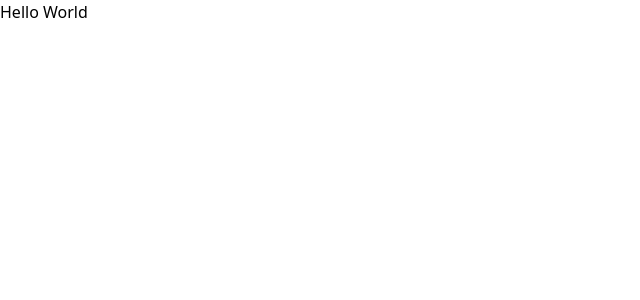
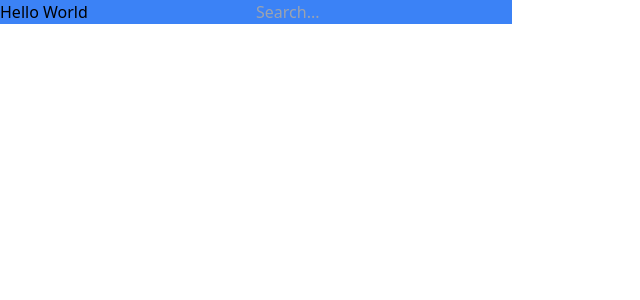
Before and after one commit to UshanAlwis98/React-Practicals, a React (Vite) app in the folder Self-Learing-Project/my-app/: page / in a window 1280 px wide. Shown: the top 300 px of the page, without its empty margins (0-640 px from the left). Built offline with nearby package versions, Linux system fonts and the light colour scheme.

Commit message:
Flex Added.

```diff
--- a/Self-Learing-Project/my-app/src/Components/NavBar.jsx
+++ b/Self-Learing-Project/my-app/src/Components/NavBar.jsx
@@ -1,7 +1,19 @@
 import React from "react";
 
 const NavBar = () => {
-  return <div>Hello World</div>;
+  return (
+    <>
+      <div class="flex">
+        <div class="w-64 flex-none bg-blue-500 ">Hello World</div>
+        <input
+          class="w-64 flex-1e bg-blue-500"
+          type="text"
+          border
+          placeholder="Search..."
+        />
+      </div>
+    </>
+  );
 };
 
 export default NavBar;
```
